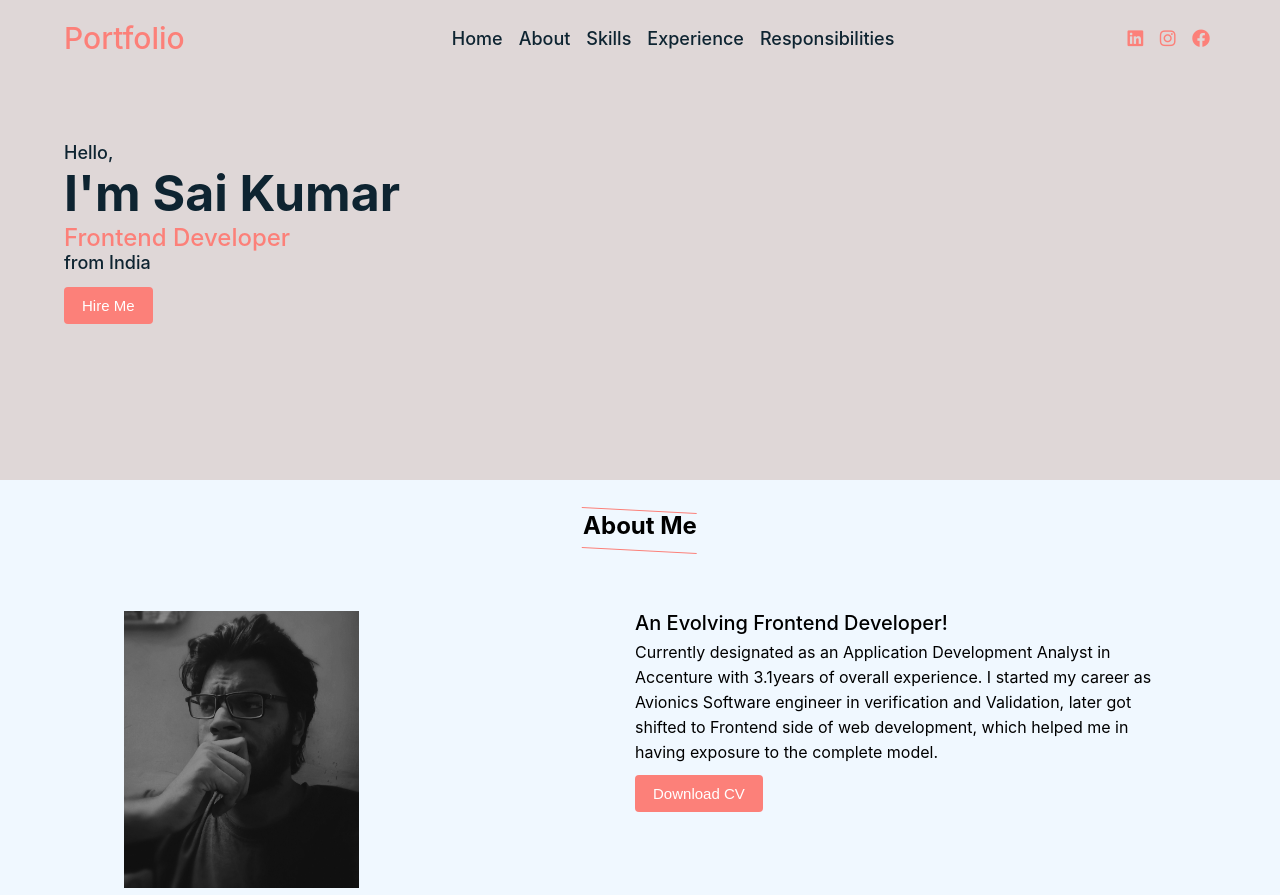
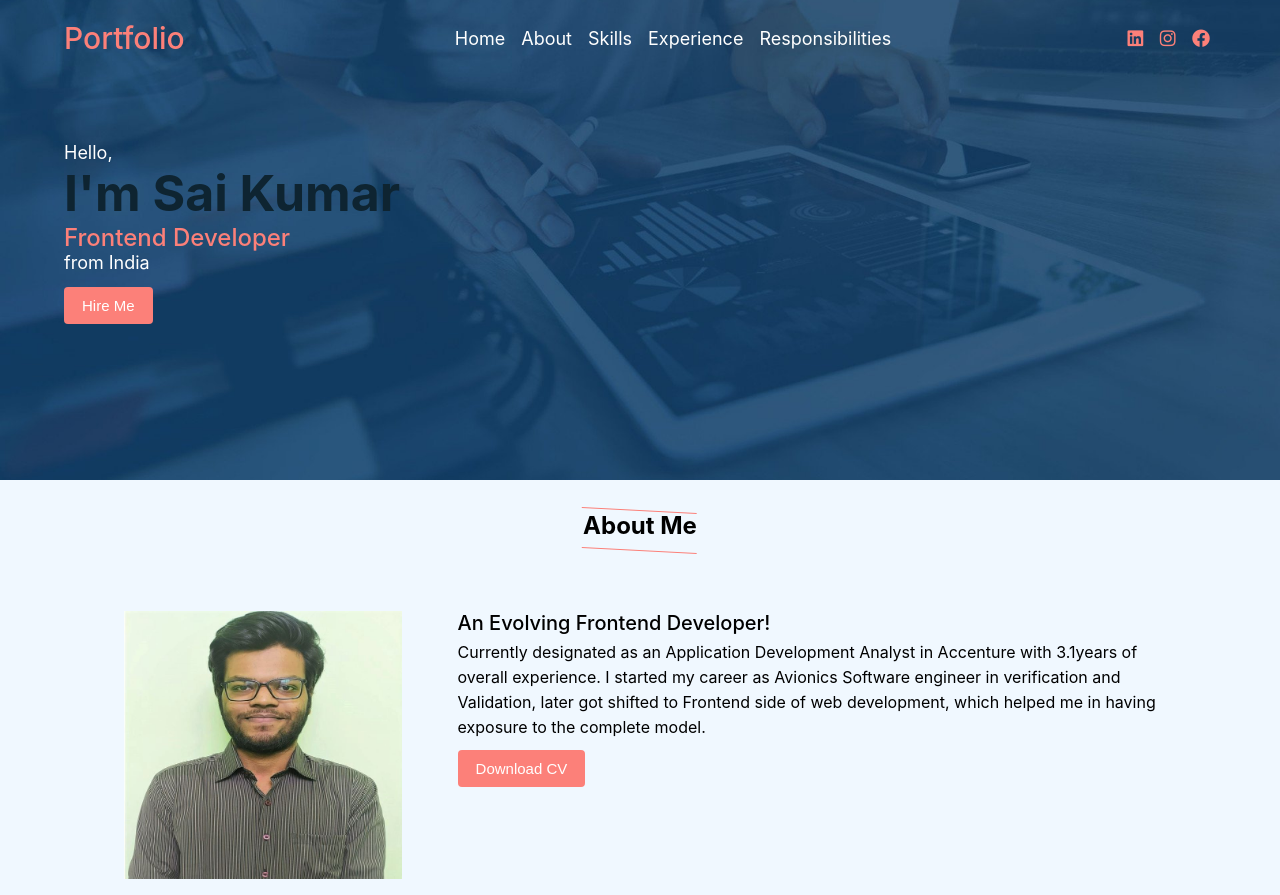
Before and after one commit to Saikumarmaddy/Personal-Website, a website: page index.html in a window 1280 px wide. Shown: the top 895 px of the page. Drawn offline with Linux system fonts and the light colour scheme.

Commit message:
Updated changes for image and bg-image

```diff
--- a/index.html
+++ b/index.html
@@ -32,6 +32,7 @@
         </div>
     </nav>
     <section class="home" id="home">
+        <div class="sample">
             <div class="home-content">
                 <div class="text">
                     <div class="text-one">Hello,</div>
@@ -43,12 +44,14 @@
                     <button>Hire Me</button>
                 </div>
             </div>
+            <!-- <div class="left"><img src="Images/background_11.wide.jpeg" alt="portfolio"></div> -->
+        </div>
     </section>
     <section class="about" id="about">
         <div class="content">
             <div class="title"><span>About Me</span></div>
             <div class="about-details">
-                <div class="left"><img src="Images/20210115_230608.jpg" alt="portfolio"></div>
+                <div class="left"><img src="Images/13100264-S.JPG" alt="portfolio"></div>
                 <div class="right">
                     <div class="topic">An Evolving Frontend Developer!</div>
                     <p>Currently designated as an Application Development Analyst in Accenture with 3.1years of overall experience. I started my career as Avionics Software engineer in verification and Validation, later got shifted to Frontend side of web development, which helped me in having exposure to the complete model.
--- a/style.css
+++ b/style.css
@@ -66,8 +66,8 @@ nav .navbar .menu li{
 }
 nav .navbar .menu a{
     font-size: 18px;
-    font-weight: 500;
-    color: var(--black-color);
+    font-weight: 400;
+    color: var(--white-color);
     padding: 6px 0;
     transition: all 0.4s ease;
 }
@@ -113,13 +113,16 @@ nav.sticky .menu-btn{
 }
 .home{
     width: 100%;
-    /* background:url("Images/background-img.jpg");
+    background:url("Images/background_11.wide.jpeg");
     background-size: cover;
     background-position: center;
-    background-attachment: fixed; */
+    background-attachment: fixed;
     background-color: rgb(223, 215, 215);
 }
-.home .home-content{
+/* .home .sample{
+    display: flex;
+} */
+.home .sample .home-content{
     width: 90%;
     height: 60vh;
     display: flex;
@@ -127,10 +130,13 @@ nav.sticky .menu-btn{
     justify-content: center;
     margin: auto;
 }
+/* .sample .left img{
+    width: 100%;
+} */
 .home .text-one{
     font-size: large;
-    font-weight: 500;
-    color: var(--black-color);
+    font-weight: 400;
+    color: var(--white-color);
 }
 .home .text-two{
     font-size: 50px;
@@ -144,8 +150,8 @@ nav.sticky .menu-btn{
 }
 .home .text-four{
     font-size: large;
-    font-weight: 500;
-    color: var(--black-color);
+    font-weight: 400;
+    color: var(--white-color);
 }
 .home .button{
     margin: 14px 0;
@@ -167,7 +173,7 @@ nav.sticky .menu-btn{
     border: 2px solid var(--primary-color);
 }
 .about-details .left img{
-    width: 60%;
+    width: 130%;
 }
 .about,
 .skills,
```
Also changed, not shown: Images/13100264-S.JPG (added), dist/Images/13100264-S.JPG (added), dist/index.html, dist/style.css. Lines whose indentation alone changed are shown as unchanged.
